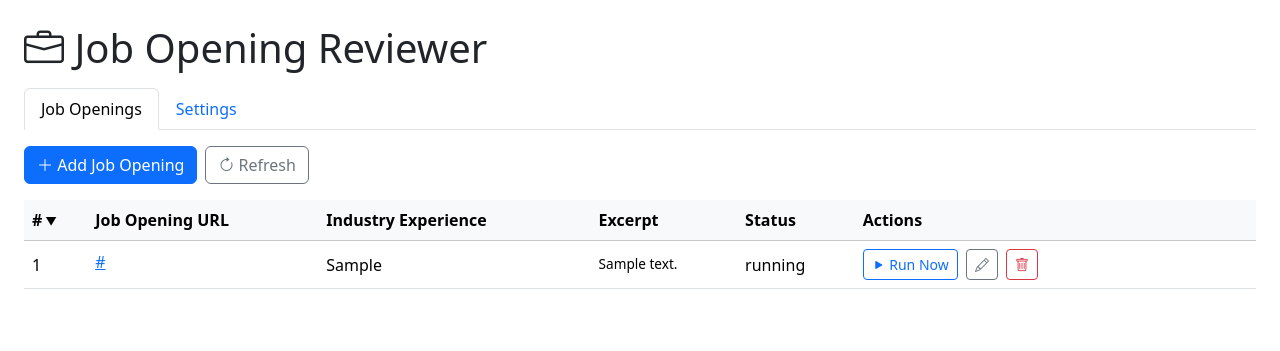
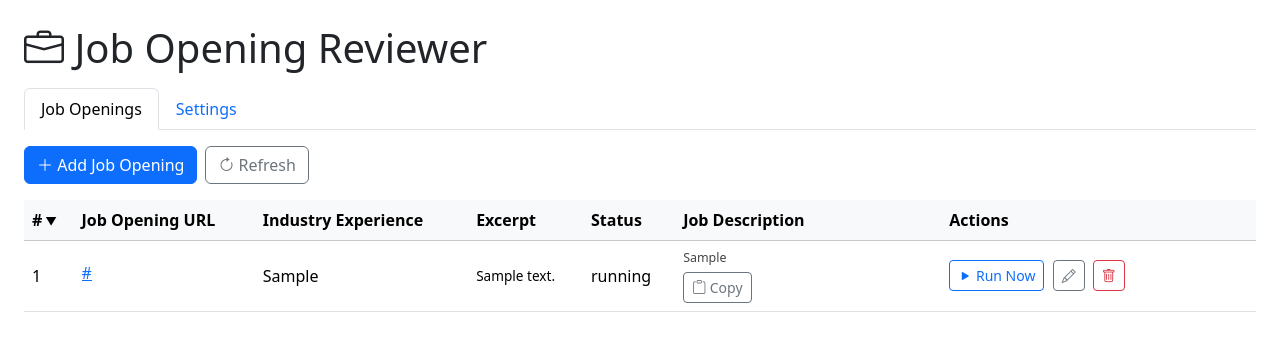
Before and after one commit to doughavlik/job-opening-reviewer, a Flask app: page / in a window 1280 px wide. Shown: the top 351 px of the page. Run offline with Flask 3, Linux system fonts and the light colour scheme; tables that the repository leaves empty hold one stand-in row (values such as "Sample post").

Commit message:
Add Job Description column with clipboard copy button
Exposes the stored markdown field in the Job Openings table with a
truncated preview and a Copy button that writes the full text to the
clipboard. Fixes the startEdit column index after adding the new cell.

Co-Authored-By: Claude Sonnet 4.6 <noreply@anthropic.com>

```diff
--- a/app.py
+++ b/app.py
@@ -276,7 +276,7 @@ def index() -> str:
 @app.get("/api/openings")
 def list_openings():
     rows = get_db().execute(
-        "SELECT id, url, industry_experience, industry_excerpt, status, error, "
+        "SELECT id, url, markdown, industry_experience, industry_excerpt, status, error, "
         "updated_at FROM job_openings ORDER BY id DESC"
     ).fetchall()
     return jsonify([dict(r) for r in rows])
--- a/templates/index.html
+++ b/templates/index.html
@@ -18,7 +18,9 @@
     th.sortable { cursor: pointer; user-select: none; }
     th.sortable.asc::after  { content: " \25B2"; font-size: 0.7em; }
     th.sortable.desc::after { content: " \25BC"; font-size: 0.7em; }
-  </style>
+      .job-desc-cell { min-width: 220px; max-width: 320px; }
+    .job-desc-preview { font-size: 0.78rem; color: #444; white-space: pre-wrap; overflow: hidden; display: -webkit-box; -webkit-line-clamp: 5; -webkit-box-orient: vertical; }
+</style>
 </head>
 <body>
 <div class="container-fluid px-4">
@@ -69,6 +71,7 @@
             <th class="sortable" data-col="industry_experience">Industry Experience</th>
             <th>Excerpt</th>
             <th class="sortable" data-col="status">Status</th>
+            <th>Job Description</th>
             <th style="min-width: 260px;">Actions</th>
           </tr>
         </thead>
@@ -173,6 +176,30 @@ function buildRow(row) {
   if (row.error) tdStatus.title = row.error;
   tr.appendChild(tdStatus);
 
+  // Job Description
+  const tdMd = document.createElement("td");
+  tdMd.className = "job-desc-cell";
+  if (row.markdown) {
+    const preview = document.createElement("div");
+    preview.className = "job-desc-preview";
+    preview.textContent = row.markdown;
+    const btnCopy = document.createElement("button");
+    btnCopy.className = "btn btn-sm btn-outline-secondary mt-1";
+    btnCopy.innerHTML = '<i class="bi bi-clipboard"></i> Copy';
+    btnCopy.title = "Copy job description to clipboard";
+    btnCopy.onclick = () => {
+      navigator.clipboard.writeText(row.markdown).then(() => {
+        btnCopy.innerHTML = '<i class="bi bi-clipboard-check"></i> Copied!';
+        setTimeout(() => { btnCopy.innerHTML = '<i class="bi bi-clipboard"></i> Copy'; }, 2000);
+      }).catch(() => alert('Clipboard write failed'));
+    };
+    tdMd.appendChild(preview);
+    tdMd.appendChild(btnCopy);
+  } else {
+    tdMd.innerHTML = '<span class="text-muted small">—</span>';
+  }
+  tr.appendChild(tdMd);
+
   // Actions
   const tdAct = document.createElement("td");
   tdAct.innerHTML = `
@@ -193,7 +220,7 @@ function startEdit(tr, row) {
   tdUrl.innerHTML = `<input class="form-control form-control-sm" value="${row.url.replace(/"/g,'&quot;')}">`;
   const input = tdUrl.querySelector("input");
 
-  const tdAct = tr.children[5];
+  const tdAct = tr.children[6];
   tdAct.innerHTML = `
     <button class="btn btn-sm btn-success me-1 btn-save">Save</button>
     <button class="btn btn-sm btn-outline-secondary btn-cancel">Cancel</button>
```
